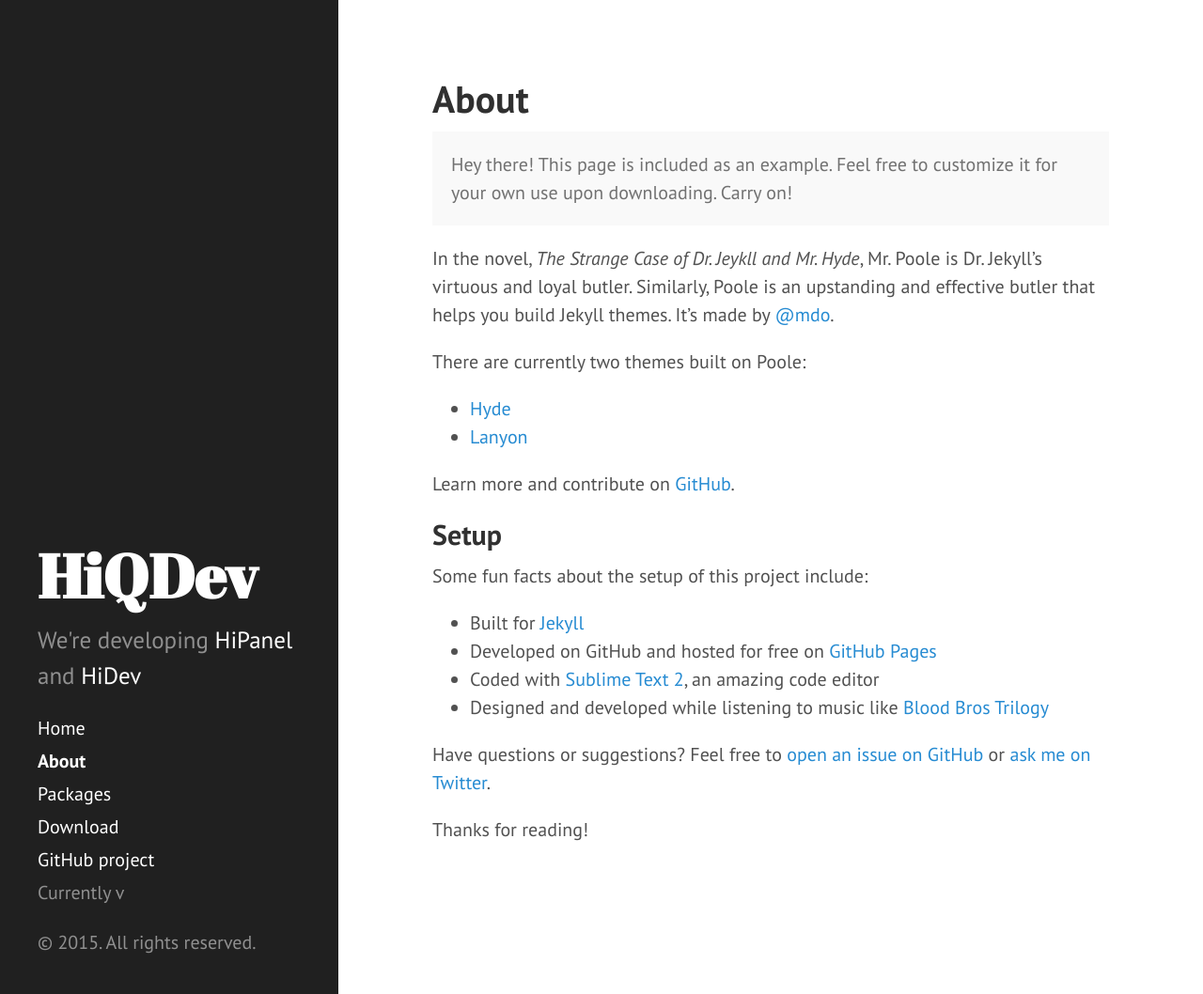
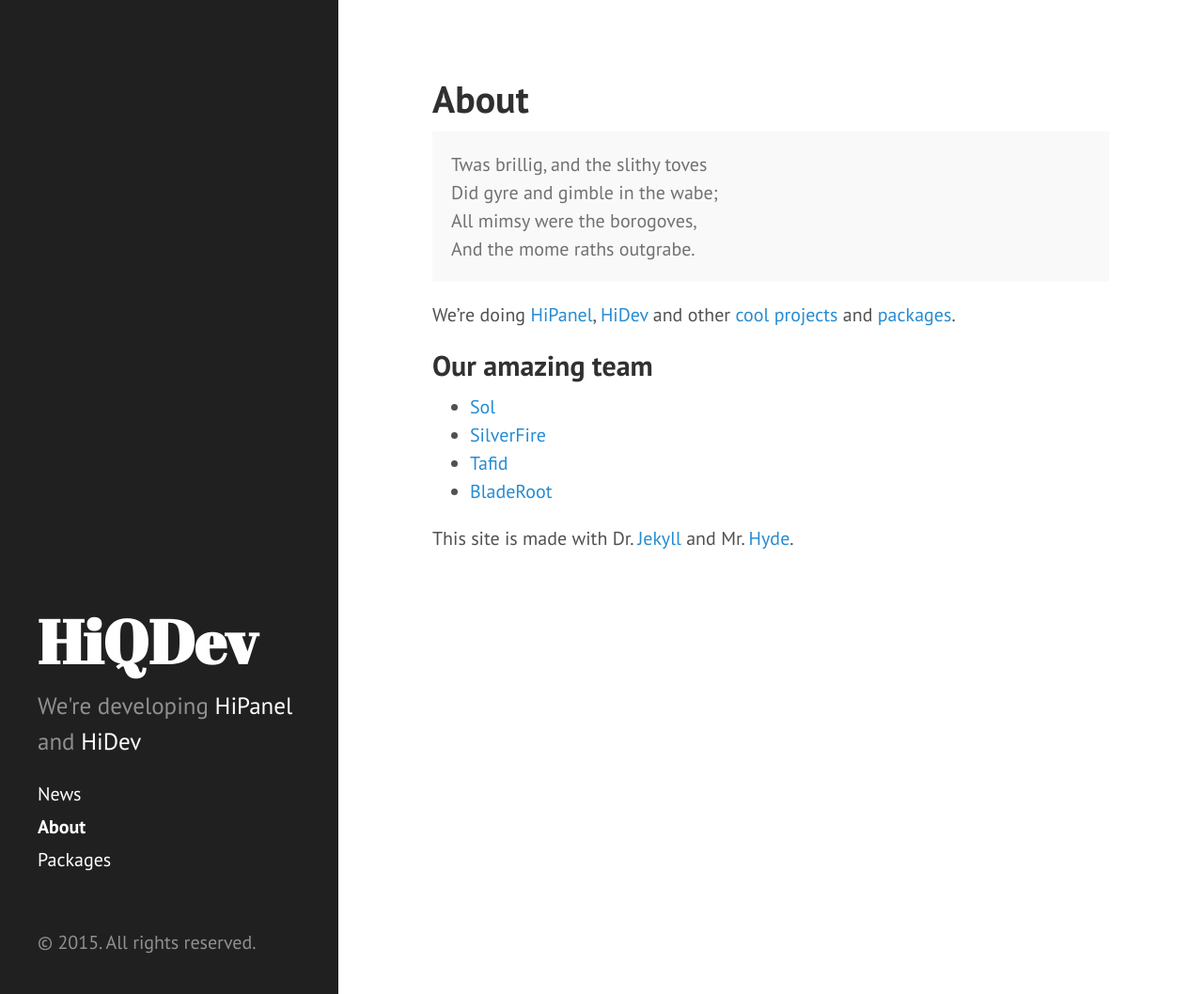
Before and after one commit to hiqdev/hiqdev.github.io, a Jekyll site: the page built from about.md, in a window 1280 px wide and 1058 px high. Shown: the whole window at 94% size. Built offline with Jekyll 4.4.1, drawn with Linux system fonts in a browser that asks for light colours; Markdown is read by kramdown in place of the engine named in the settings.

Commit message:
started projects

```diff
--- a/_config.yml
+++ b/_config.yml
@@ -14,8 +14,12 @@ markdown:           redcarpet
 permalink:          pretty
 relative_permalinks: true
 
+collections:
+    projects:
+        output:     true
+
 author:
-  name:           Andrii Vasyliev
-  url:            http://solex.me/
+    name:           Andrii Vasyliev
+    url:            http://solex.me/
 
-paginate:         5
+paginate:           5
--- a/_includes/sidebar.html
+++ b/_includes/sidebar.html
@@ -10,7 +10,7 @@
     </div>
 
     <nav class="sidebar-nav">
-      <a class="sidebar-nav-item{% if page.url == site.baseurl %} active{% endif %}" href="{{ site.baseurl }}">Home</a>
+      <a class="sidebar-nav-item{% if page.url == site.baseurl %} active{% endif %}" href="{{ site.baseurl }}">News</a>
 
       {% comment %}
         The code below dynamically generates a sidebar nav of pages with
@@ -26,9 +26,7 @@
         {% endif %}
       {% endfor %}
 
-      <a class="sidebar-nav-item" href="{{ site.github.repo }}/archive/v{{ site.version }}.zip">Download</a>
-      <a class="sidebar-nav-item" href="{{ site.github.repo }}">GitHub project</a>
-      <span class="sidebar-nav-item">Currently v{{ site.version }}</span>
+      <span class="sidebar-nav-item">&nbsp;{{ site.version }}</span>
     </nav>
 
     <p>&copy; {{ site.time | date: '%Y' }}. All rights reserved.</p>
--- a/about.md
+++ b/about.md
@@ -4,27 +4,19 @@ title: About
 ---
 
 <p class="message">
-  Hey there! This page is included as an example. Feel free to customize it for your own use upon downloading. Carry on!
+  Twas brillig, and the slithy toves<br>
+  Did gyre and gimble in the wabe;<br>
+  All mimsy were the borogoves,<br>
+  And the mome raths outgrabe.
 </p>
 
-In the novel, *The Strange Case of Dr. Jeykll and Mr. Hyde*, Mr. Poole is Dr. Jekyll's virtuous and loyal butler. Similarly, Poole is an upstanding and effective butler that helps you build Jekyll themes. It's made by [@mdo](https://twitter.com/mdo).
+We're doing [HiPanel](/hipanel), [HiDev](/hidev) and other [cool projects](https://adfs.com/projects/) and [packages](/packages).
 
-There are currently two themes built on Poole:
+## Our amazing team
 
-* [Hyde](http://hyde.getpoole.com)
-* [Lanyon](http://lanyon.getpoole.com)
+* [Sol](https://github.com/hiqsol)
+* [SilverFire](https://github.com/SilverFire)
+* [Tafid](https://github.com/tafid)
+* [BladeRoot](https://github.com/bladeroot)
 
-Learn more and contribute on [GitHub](https://github.com/poole).
-
-## Setup
-
-Some fun facts about the setup of this project include:
-
-* Built for [Jekyll](http://jekyllrb.com)
-* Developed on GitHub and hosted for free on [GitHub Pages](https://pages.github.com)
-* Coded with [Sublime Text 2](http://sublimetext.com), an amazing code editor
-* Designed and developed while listening to music like [Blood Bros Trilogy](https://soundcloud.com/maddecent/sets/blood-bros-series)
-
-Have questions or suggestions? Feel free to [open an issue on GitHub](https://github.com/poole/issues/new) or [ask me on Twitter](https://twitter.com/mdo).
-
-Thanks for reading!
+This site is made with Dr. [Jekyll]({% post_url 2012-02-06-whats-jekyll %}) and Mr. [Hyde]({% post_url 2013-12-28-introducing-hyde %}).
--- a/index.html
+++ b/index.html
@@ -1,6 +1,6 @@
 ---
 layout: default
-title: Home
+title: News
 ---
 
 <div class="posts">
```
Also changed, not shown: _posts/2015-11-28-created-our-site-with-jekyll.markdown (+4 -4 lines).
